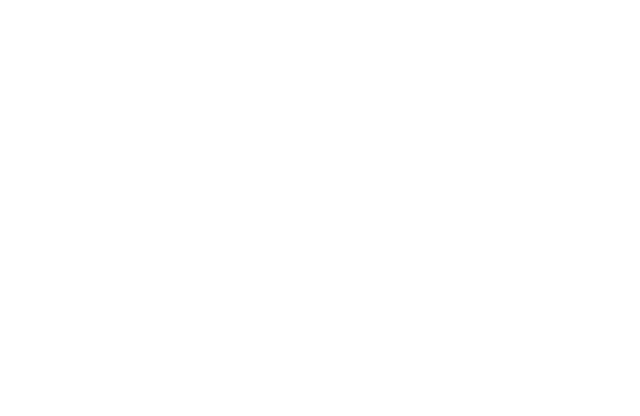
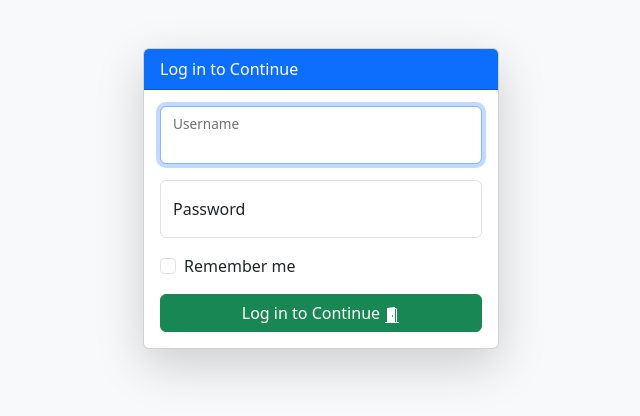
Before and after one commit to krishundre/EMS2.0, a plain HTML site: page index.html in a window 1280 px wide. Shown: the whole page, without its empty margins (319-959 px from the left). Drawn offline with nearby package versions, Linux system fonts and the light colour scheme.

Commit message:
Login Page done

```diff
--- a/index.html
+++ b/index.html
@@ -4,14 +4,52 @@
 <head>
     <meta charset="UTF-8">
     <meta name="viewport" content="width=device-width, initial-scale=1.0">
-    <title>Home @ EMS</title>
+    <title>Log in @ EMS</title>
     <link href="https://cdn.jsdelivr.net/npm/bootstrap@5.3.3/dist/css/bootstrap.min.css" rel="stylesheet"
         integrity="sha384-QWTKZyjpPEjISv5WaRU9OFeRpok6YctnYmDr5pNlyT2bRjXh0JMhjY6hW+ALEwIH" crossorigin="anonymous">
 </head>
 
-<body>
+<body class="bg-light">
+
+    <div class="container">
+        <div class="row justify-content-center">
+            <div class="col-md-4">
+                <div class="card shadow-lg mt-5">
+                    <div class="card-header text-bg-primary">
 
 
+                        Log in to Continue
+                    </div>
+                    <div class="card-body">
+                        <form>
+                            <div class="form-floating mb-3">
+                                <input type="text" name="" id="user_name" class="form-control" placeholder="Krish Undre"
+                                    autofocus>
+                                <label for="user_name">Username</label>
+                            </div>
+                            <div class="form-floating mb-3">
+                                <input type="password" name="" id="user_pass" class="form-control" placeholder="***">
+                                <label for="user_pass">Password</label>
+                            </div>
+                            <div class="form-check mb-3">
+                                <input type="checkbox" form="remember_me" class="form-check-input">
+                                <label for="remember_me" class="form-check-label">Remember me</label>
+                            </div>
+                            <div class="d-grid">
+                                <button class="btn btn-success" type="submit"> Log in to Continue
+                                    <svg xmlns="http://www.w3.org/2000/svg" width="16" height="16" fill="currentColor"
+                                        class="bi bi-door-open-fill" viewBox="0 0 16 16">
+                                        <path
+                                            d="M1.5 15a.5.5 0 0 0 0 1h13a.5.5 0 0 0 0-1H13V2.5A1.5 1.5 0 0 0 11.5 1H11V.5a.5.5 0 0 0-.57-.495l-7 1A.5.5 0 0 0 3 1.5V15zM11 2h.5a.5.5 0 0 1 .5.5V15h-1zm-2.5 8c-.276 0-.5-.448-.5-1s.224-1 .5-1 .5.448.5 1-.224 1-.5 1" />
+                                    </svg>
+                                </button>
+                            </div>
+                        </form>
+                    </div>
+                </div>
+            </div>
+        </div>
+    </div>
     <script src="https://cdn.jsdelivr.net/npm/bootstrap@5.3.3/dist/js/bootstrap.bundle.min.js"
         integrity="sha384-YvpcrYf0tY3lHB60NNkmXc5s9fDVZLESaAA55NDzOxhy9GkcIdslK1eN7N6jIeHz"
         crossorigin="anonymous"></script>
```
